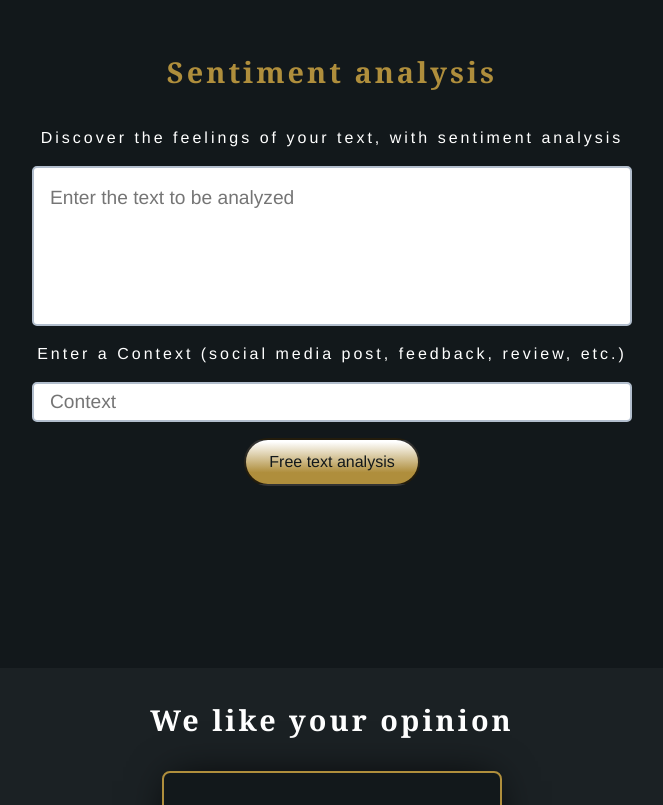
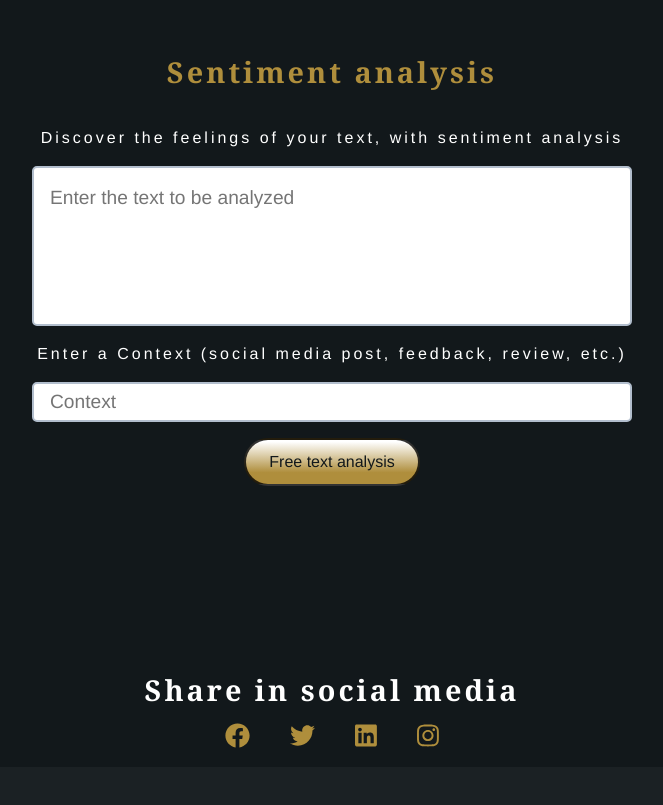
Before and after one commit to MEGAFRAN/clubtal, a Next.js app: page /sentiment-analysis in a window 1280 px wide. Shown: the part 132-937 px from the top of the page, without its empty margins (308-971 px from the left). Built offline with nearby package versions, Linux system fonts and the light colour scheme.

Commit message:
feature: added social sharing component, and improved language toogle feature

```diff
--- /dev/null
+++ b/app/components/social_sharing/SocialSharing.tsx
@@ -0,0 +1,78 @@
+import React, { useEffect, useState } from "react"
+import styles from "../../styles/components/social-sharing.module.scss"
+import { SocialSharingProps } from "../../constants/types/components_props/types"
+
+const SocialSharing = ({ userLanguage }: SocialSharingProps) => {
+  const [currentUrl, setCurrentUrl] = useState("")
+
+  useEffect(() => {
+    setCurrentUrl(window.location.href)
+  }, [])
+
+  const shareText = encodeURIComponent(`Check out this app: ${currentUrl}`)
+  const fbUrl = `https://www.facebook.com/sharer/sharer.php?u=${currentUrl}`
+  const twitterUrl = `https://twitter.com/intent/tweet?text=${shareText}&url=${currentUrl}`
+  const linkedInUrl = `https://www.linkedin.com/shareArticle?mini=true&url=${currentUrl}&title=${shareText}`
+  const instagramUrl = `https://www.instagram.com/?url=${currentUrl}`
+  const shareInSocialMediaTitle =
+    userLanguage === "español" ? "Compartir en redes sociales" : "Share in social media"
+
+  return (
+    <div className={styles.container}>
+      <h2>{shareInSocialMediaTitle}</h2>
+      <div className={styles.sharing_buttons_container}>
+        <a
+          href={fbUrl}
+          target="_blank"
+          rel="noopener noreferrer"
+          aria-label="Share on Facebook"
+          className="button facebook"
+          role="button"
+        >
+          <svg xmlns="http://www.w3.org/2000/svg" viewBox="0 0 512 512">
+            <path d="M504 256C504 119 393 8 256 8S8 119 8 256c0 123.78 90.69 226.38 209.25 245V327.69h-63V256h63v-54.64c0-62.15 37-96.48 93.67-96.48 27.14 0 55.52 4.84 55.52 4.84v61h-31.28c-30.8 0-40.41 19.12-40.41 38.73V256h68.78l-11 71.69h-57.78V501C413.31 482.38 504 379.78 504 256z" />
+          </svg>
+        </a>
+
+        <a
+          href={twitterUrl}
+          target="_blank"
+          rel="noopener noreferrer"
+          aria-label="Share on Twitter"
+          className="button twitter"
+          role="button"
+        >
+          <svg xmlns="http://www.w3.org/2000/svg" viewBox="0 0 512 512">
+            <path d="M459.37 151.716c.325 4.548.325 9.097.325 13.645 0 138.72-105.583 298.558-298.558 298.558-59.452 0-114.68-17.219-161.137-47.106 8.447.974 16.568 1.299 25.34 1.299 49.055 0 94.213-16.568 130.274-44.832-46.132-.975-84.792-31.188-98.112-72.772 6.498.974 12.995 1.624 19.818 1.624 9.421 0 18.843-1.3 27.614-3.573-48.081-9.747-84.143-51.98-84.143-102.985v-1.299c13.969 7.797 30.214 12.67 47.431 13.319-28.264-18.843-46.781-51.005-46.781-87.391 0-19.492 5.197-37.36 14.294-52.954 51.655 63.675 129.3 105.258 216.365 109.807-1.624-7.797-2.599-15.918-2.599-24.04 0-57.828 46.782-104.934 104.934-104.934 30.213 0 57.502 12.67 76.67 33.137 23.715-4.548 46.456-13.32 66.599-25.34-7.798 24.366-24.366 44.833-46.132 57.827 21.117-2.273 41.584-8.122 60.426-16.243-14.292 20.791-32.161 39.308-52.628 54.253z" />
+          </svg>
+        </a>
+        <a
+          href={linkedInUrl}
+          target="_blank"
+          rel="noopener noreferrer"
+          aria-label="Share on LinkedIn"
+          className="button linkedin"
+          role="button"
+        >
+          <svg xmlns="http://www.w3.org/2000/svg" viewBox="0 0 448 512">
+            <path d="M416 32H31.9C14.3 32 0 46.5 0 64.3v383.4C0 465.5 14.3 480 31.9 480H416c17.6 0 32-14.5 32-32.3V64.3c0-17.8-14.4-32.3-32-32.3zM135.4 416H69V202.2h66.5V416zm-33.2-243c-21.3 0-38.5-17.3-38.5-38.5S80.9 96 102.2 96c21.2 0 38.5 17.3 38.5 38.5 0 21.3-17.2 38.5-38.5 38.5zm282.1 243h-66.4V312c0-24.8-.5-56.7-34.5-56.7-34.6 0-39.9 27-39.9 54.9V416h-66.4V202.2h63.7v29.2h.9c8.9-16.8 30.6-34.5 62.9-34.5 67.2 0 79.7 44.3 79.7 101.9V416z" />
+          </svg>
+        </a>
+        <a
+          href={instagramUrl}
+          target="_blank"
+          rel="noopener noreferrer"
+          aria-label="Share on Instagram"
+          className="button instagram"
+          role="button"
+        >
+          <svg xmlns="http://www.w3.org/2000/svg" viewBox="0 0 448 512">
+            <path d="M224.1 141c-63.6 0-114.9 51.3-114.9 114.9s51.3 114.9 114.9 114.9S339 319.5 339 255.9 287.7 141 224.1 141zm0 189.6c-41.1 0-74.7-33.5-74.7-74.7s33.5-74.7 74.7-74.7 74.7 33.5 74.7 74.7-33.6 74.7-74.7 74.7zm146.4-194.3c0 14.9-12 26.8-26.8 26.8-14.9 0-26.8-12-26.8-26.8s12-26.8 26.8-26.8 26.8 12 26.8 26.8zm76.1 27.2c-1.7-35.9-9.9-67.7-36.2-93.9-26.2-26.2-58-34.4-93.9-36.2-37-2.1-147.9-2.1-184.9 0-35.8 1.7-67.6 9.9-93.9 36.1s-34.4 58-36.2 93.9c-2.1 37-2.1 147.9 0 184.9 1.7 35.9 9.9 67.7 36.2 93.9s58 34.4 93.9 36.2c37 2.1 147.9 2.1 184.9 0 35.9-1.7 67.7-9.9 93.9-36.2 26.2-26.2 34.4-58 36.2-93.9 2.1-37 2.1-147.8 0-184.8zM398.8 388c-7.8 19.6-22.9 34.7-42.6 42.6-29.5 11.7-99.5 9-132.1 9s-102.7 2.6-132.1-9c-19.6-7.8-34.7-22.9-42.6-42.6-11.7-29.5-9-99.5-9-132.1s-2.6-102.7 9-132.1c7.8-19.6 22.9-34.7 42.6-42.6 29.5-11.7 99.5-9 132.1-9s102.7-2.6 132.1 9c19.6 7.8 34.7 22.9 42.6 42.6 11.7 29.5 9 99.5 9 132.1s2.7 102.7-9 132.1z" />
+          </svg>
+        </a>
+      </div>
+    </div>
+  )
+}
+
+export default SocialSharing
--- a/app/components/text_analysis/TextAnalysis.tsx
+++ b/app/components/text_analysis/TextAnalysis.tsx
@@ -72,9 +72,11 @@ const TextAnalysis = ({
           isLoading={isLoading}
           buttonText={buttonText}
           loadingText={loadingText}
-          maxProgress={350}
+          maxProgress={160}
         />
-        {!isLoading && textAnalysisResponse && <p>{textAnalysisResponse}</p>}
+        {!isLoading && textAnalysisResponse && (
+          <p className={styles.analysis_result}>{textAnalysisResponse}</p>
+        )}
       </form>
     </div>
   )
--- /dev/null
+++ b/app/services/utils/languageValidator.ts
@@ -0,0 +1,7 @@
+const getUserLanguage = () => {
+    const { language } = navigator
+    if (language.startsWith("es")) return "español"
+    return "english"
+  }
+
+export default getUserLanguage
--- a/app/styles/abstracts/_colors.scss
+++ b/app/styles/abstracts/_colors.scss
@@ -1,11 +1,11 @@
 $primary-black: #12181b;
-$secondary-black: rgba(0, 0, 0, 0.8);
+$secondary-black: #000000cc;
 $terciary-black: #f5f5f50a;
-$cuaternary-black: rgb(50, 47, 61);
+$cuaternary-black: #322f3d;
 $primary-white: #ffffff;
 $primary-gray: #f5f5f5;
 $secondary-gray: #b2becd;
 $primary-gold: #af8e3c;
 $primary-blue: #0066cc;
-$primary-green: rgb(13, 151, 78);
-$primary-red: rgb(246, 83, 83);
+$primary-green: #0d974e;
+$primary-red: #f65353;
--- /dev/null
+++ b/app/styles/components/social-sharing.module.scss
@@ -0,0 +1,63 @@
+@use "../abstracts/colors";
+
+.container {
+    display: flex;
+    flex-direction: column;
+    align-items: center;
+    margin: 0 auto;
+    max-width: 480px;
+
+    @media (min-width: 768px) {
+      max-width: 720px;
+    }
+
+    .sharing_buttons_container {
+      display: flex;
+      gap: 40px;
+      flex-wrap: wrap;
+      justify-content: center;
+
+      a {
+        text-decoration: none;
+        padding: 12px 0;
+
+        svg {
+
+          height: 25px;
+          fill: colors.$primary-gold;
+        }
+      }
+
+      .button {
+          display: inline-block;
+          padding: 10px 20px;
+          border-radius: 50px;
+          text-decoration: none;
+          color: #fff;
+          font-weight: bold;
+          box-shadow: 0 4px 6px rgba(0, 0, 0, 0.2);
+          transition: transform 0.3s ease, box-shadow 0.3s ease;
+
+          &:hover,
+          &:focus {
+            transform: translateY(-2px);
+            box-shadow: 0 6px 8px rgba(0, 0, 0, 0.3);
+          }
+
+          &:active {
+            transform: translateY(1px);
+            box-shadow: 0 3px 5px rgba(0, 0, 0, 0.2);
+          }
+      }
+    }
+
+    @media (max-width: 480px) {
+      .sharing-buttons {
+        gap: 8px;
+      }
+
+      .sharing-button {
+        padding: 8px 16px;
+      }
+    }
+  }
--- a/app/styles/components/text-analysis.module.scss
+++ b/app/styles/components/text-analysis.module.scss
@@ -46,15 +46,18 @@
       }
     }
 
-    p {
+    .analysis_result {
       background-color: white;
-      color: black;
+      color: colors.$primary-black;
       width: 90vw;
       max-width: 600px;
       height: 20vh;
       max-height: 300px;
       overflow-y: scroll;
       font-size: 1rem;
+      outline: solid 2px colors.$primary-gold;
+      border-radius: 5px;
+      outline-width: thick;
     }
 
     .user_message {
--- a/pages/sentiment-analysis.tsx
+++ b/pages/sentiment-analysis.tsx
@@ -1,6 +1,6 @@
 import type { NextPage } from "next"
 import Head from "next/head"
-import { useState } from "react"
+import { useEffect, useState } from "react"
 import SENTIMENT_ANALYSIS_HEAD from "../app/constants/seo/sentimentAnalysisHead"
 import SENTIMENT_ANALYSIS_TEXT from "../app/services/pages/sentiment-analysis"
 import SectionAnalytics from "../app/components/sections/analytics/SectionAnalytics"
@@ -8,24 +8,32 @@ import languageContext from "../app/contexts/languageContext/languageContext"
 import SentimentAnalysisHeader from "../app/components/sections/above_fold/header/SentimentAnalysisHeader"
 import SectionFeedback from "../app/components/sections/feedback/SectionFeedback"
 import SectionContentPage from "../app/components/sections/content_page/SectionContentPage"
+import SocialSharing from "../app/components/social_sharing/SocialSharing"
+import getUserLanguage from "../app/services/utils/languageValidator"
 
 const SentimentAnalysis: NextPage = () => {
-  const [isSecondaryLanguage, setSecondaryLanguage] = useState<boolean>(false)
+  const [userLanguage, setUserLanguage] = useState<"english" | "español">("english")
 
-  const currentLanguage = isSecondaryLanguage
-    ? { ...SENTIMENT_ANALYSIS_TEXT.spanish }
-    : { ...SENTIMENT_ANALYSIS_TEXT.english }
+  useEffect(() => {
+    setUserLanguage(getUserLanguage())
+  }, [])
 
-  const { ctaText, placeholdersTexts, ctaButtonTexts, feedback, content } = currentLanguage
+  const appLanguage =
+    userLanguage === "español"
+      ? { ...SENTIMENT_ANALYSIS_TEXT.spanish }
+      : { ...SENTIMENT_ANALYSIS_TEXT.english }
+
+  const { ctaText, placeholdersTexts, ctaButtonTexts, feedback, content } = appLanguage
 
   return (
-    <languageContext.Provider value={{ isSecondaryLanguage, setSecondaryLanguage }}>
+    <languageContext.Provider value={{ userLanguage, setUserLanguage }}>
       <Head>{SENTIMENT_ANALYSIS_HEAD}</Head>
       <SentimentAnalysisHeader
         title={ctaText}
         text={placeholdersTexts}
         buttonText={ctaButtonTexts}
       />
+      <SocialSharing userLanguage={userLanguage} />
       <SectionFeedback formText={feedback} title={feedback[0]} />
       <SectionContentPage content={content} />
       <SectionAnalytics />
```
Also changed, not shown: app/components/language_toogle/LanguageToogle.tsx (+13 -23 lines), app/constants/types/components_props/types.ts (+11 -5 lines), pages/index.tsx (+5 -4 lines), 1 other file (tests, documents, lock files or other folders).
